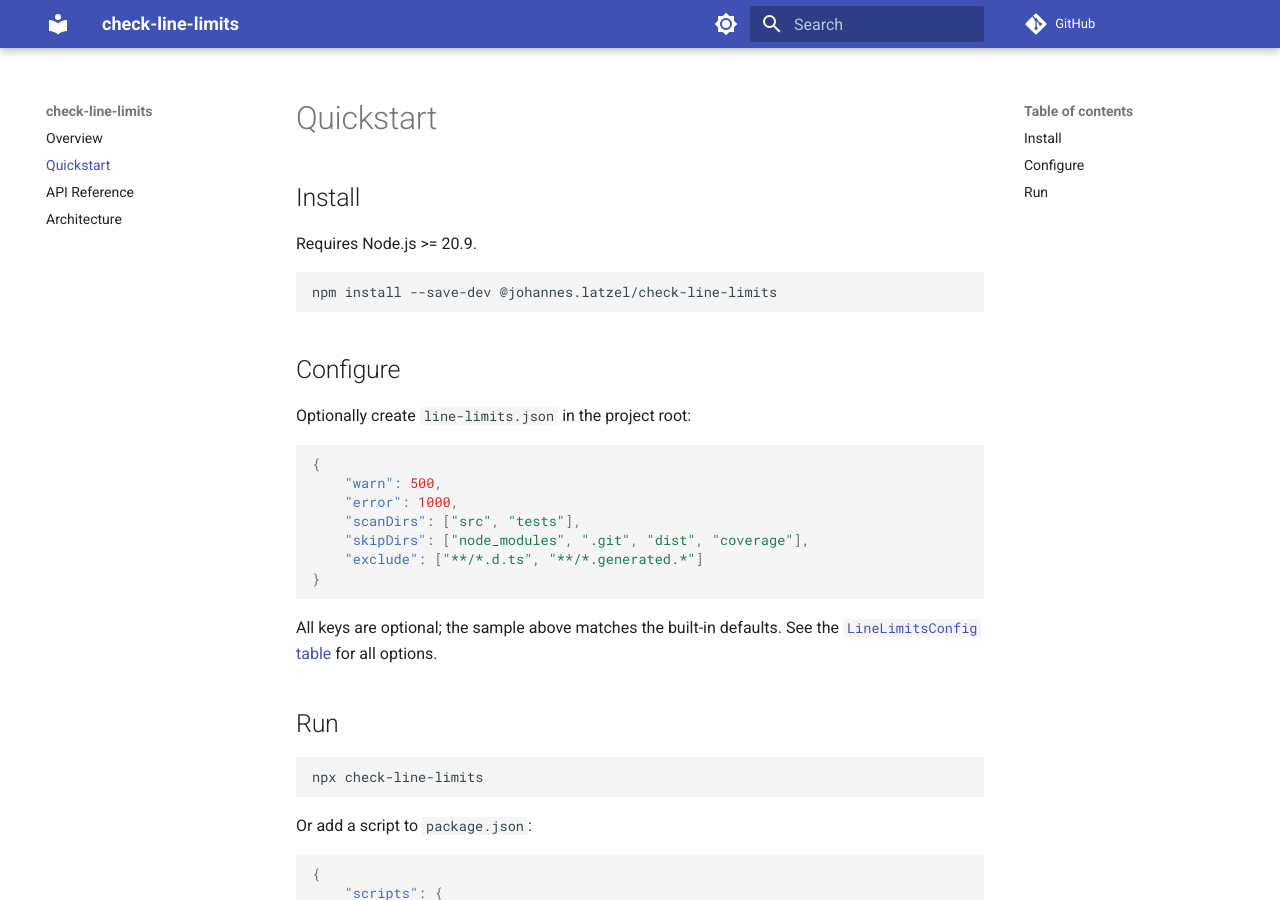
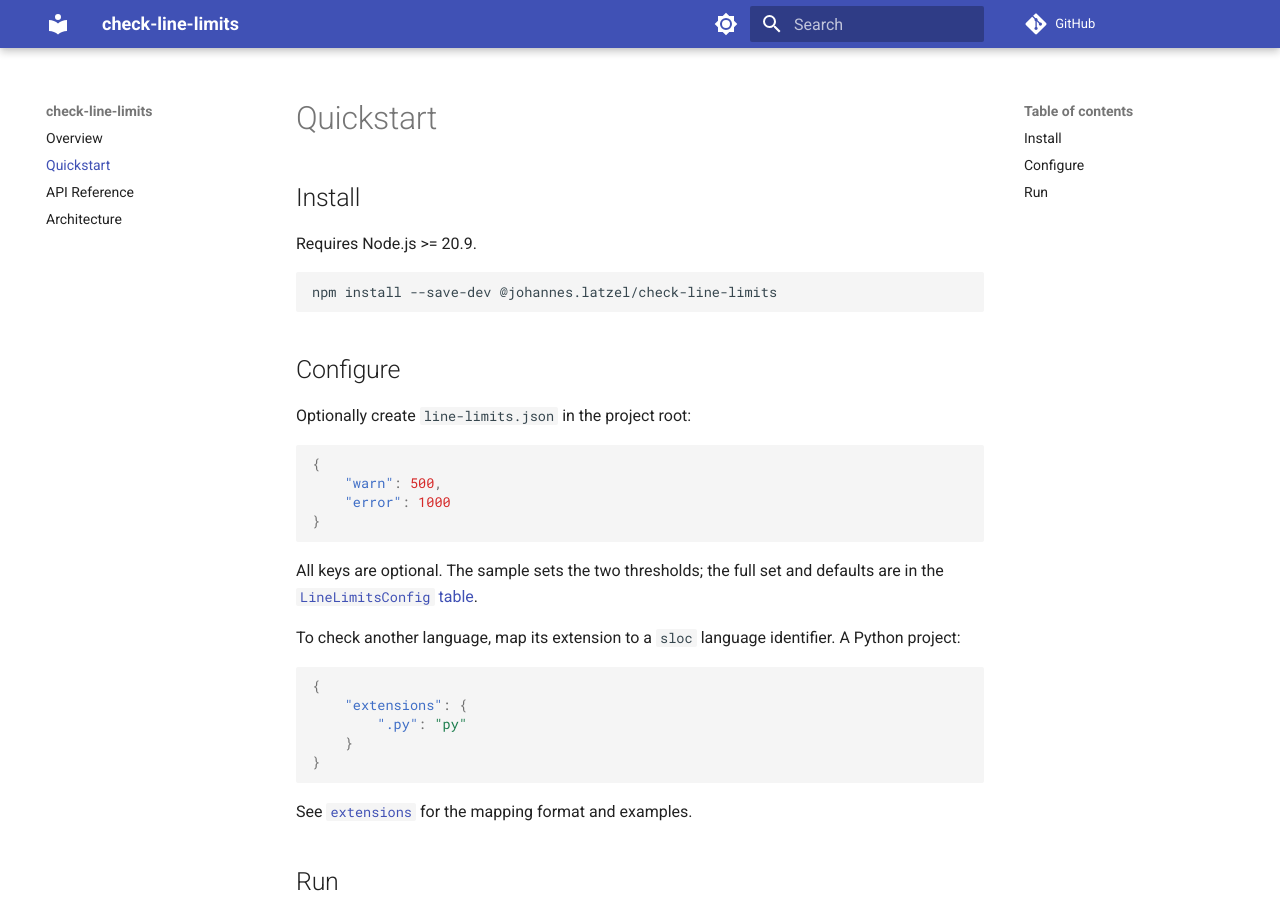
Before and after one commit to johanneslatzel/check-line-limits, an MkDocs documentation site: the page built from docs/quickstart.md, in a window 1280 px wide and 900 px high. Built offline with MkDocs 1.6.1 and Material for MkDocs 9.7.7, drawn with Linux system fonts in a browser that asks for light colours; comment, search, counter and statistics services are not loaded.

Commit message:
feat: add configurable extension-to-language mappings - move the built-in TypeScript and JavaScript map to DEFAULT_EXTENSIONS in config.ts - add an optional extensions field to LineLimitsConfig, merged by resolveExtensions - resolve the language in the walker so configured extensions such as .py, .go and .rs reach sloc - carry the resolved sloc language on WalkedFile and remove the hard-coded EXT_MAP lookup - cover walker gating, Python # comments and docstrings, config merging and the CLI integration in tests - update the README and docs with Python, Go and Rust examples, including the py identifier for Python - bump version to 1.1.0

````diff
--- a/docs/quickstart.md
+++ b/docs/quickstart.md
@@ -15,14 +15,23 @@ Optionally create `line-limits.json` in the project root:
 ```json
 {
     "warn": 500,
-    "error": 1000,
-    "scanDirs": ["src", "tests"],
-    "skipDirs": ["node_modules", ".git", "dist", "coverage"],
-    "exclude": ["**/*.d.ts", "**/*.generated.*"]
+    "error": 1000
 }
 ```
 
-All keys are optional; the sample above matches the built-in defaults. See the [`LineLimitsConfig` table](api-reference.md#linelimitsconfig) for all options.
+All keys are optional. The sample sets the two thresholds; the full set and defaults are in the [`LineLimitsConfig` table](api-reference.md#linelimitsconfig).
+
+To check another language, map its extension to a `sloc` language identifier. A Python project:
+
+```json
+{
+    "extensions": {
+        ".py": "py"
+    }
+}
+```
+
+See [`extensions`](api-reference.md#linelimitsconfig) for the mapping format and examples.
 
 ## Run
 
@@ -42,13 +51,13 @@ Or add a script to `package.json`:
 
 Output when all files pass:
 
-```
+```text
 ✓  All 15 file(s) within thresholds (warn 500, error 1000).
 ```
 
 Output when files exceed thresholds:
 
-```
+```text
 ⚠  src/utils.ts: 520 SLOC (warn 500)
 ✗  src/big-file.ts: 1200 SLOC (error 1000)
 ```
--- a/package.json
+++ b/package.json
@@ -1,6 +1,6 @@
 {
     "name": "@johannes.latzel/check-line-limits",
-    "version": "1.0.1",
+    "version": "1.1.0",
     "description": "CLI tool and library to enforce per-file SLOC limits in projects",
     "license": "MIT",
     "files": [
@@ -72,7 +72,7 @@
         "@typescript-eslint/eslint-plugin": "^8.60.0",
         "@typescript-eslint/parser": "^8.60.0",
         "@vitest/coverage-v8": "^4.1.8",
-        "eslint": "^9.24.0",
+        "eslint": "^10.9.1",
         "eslint-config-prettier": "^10.1.2",
         "eslint-plugin-n": "^17.17.0",
         "husky": "^9.1.7",
````
Also changed, not shown: README.md (+4 -1 lines), docs/api-reference.md (+22 -7 lines), docs/architecture.md (+10 -9 lines), docs/index.md (+2 -2 lines), docs/assets/check-line-limits-architecture.svg (added), 9 other files.
